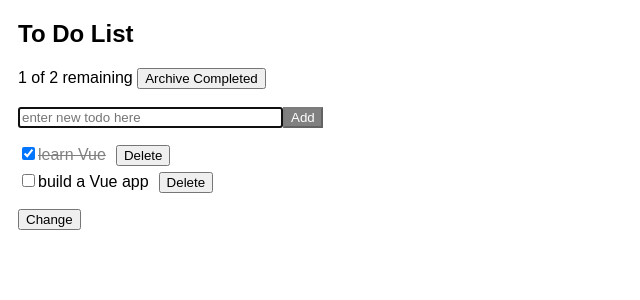
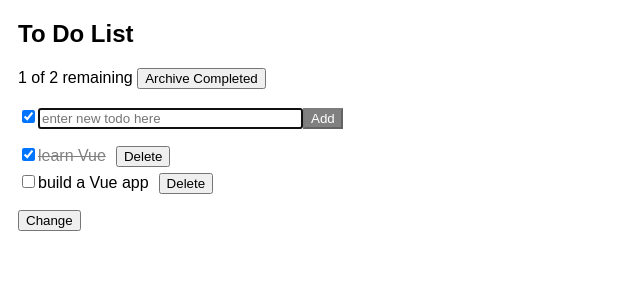
Before and after one commit to mvolkmann/vuex-easy, a Vue app: page / in a window 1280 px wide. Shown: the top 300 px of the page, without its empty margins (0-640 px from the left). Built offline with nearby package versions, Linux system fonts and the light colour scheme.

Commit message:
more progress on Input

```diff
--- a/src/App.vue
+++ b/src/App.vue
@@ -14,6 +14,7 @@ import {createTodo} from './util';
 import {createStore} from './vuex-easy/';
 
 const initialState = {
+  like: true,
   todoText: '',
   todos: []
 };
--- a/src/components/TodoList.vue
+++ b/src/components/TodoList.vue
@@ -9,14 +9,7 @@
     </div>
     <br>
     <form @submit.prevent>
-      <!-- <input
-        type="text"
-        size="30"
-        autofocus
-        placeholder="enter new todo here"
-        :value="todoText"
-        @input="setTodoText($event.target.value)"
-      >-->
+      <Input type="checkbox" path="like"/>
       <Input size="30" autofocus placeholder="enter new todo here" path="todoText"/>
       <button :disabled="!todoText" @click="addTodo">Add</button>
     </form>
--- a/src/vuex-easy/input.js
+++ b/src/vuex-easy/input.vue
@@ -1,12 +1,24 @@
+<template>
+  <input
+    v-if="useChecked"
+    :type="type"
+    :checked="value"
+    :autofocus="autofocus"
+    @input="updateValue"
+  >
+  <input v-else :type="type" :value="value" :autofocus="autofocus" @input="updateValue">
+</template>
+
+<script>
 /* eslint-disable no-console */
-import {getStore, vxe} from './index';
+import {vxe} from './index';
 
 export default {
   name: 'Input',
   props: {
     autofocus: Boolean,
     onchange: Function,
-    onenter: Function,
+    //onenter: Function,
     path: {
       type: String,
       required: true
@@ -16,8 +28,16 @@ export default {
       default: 'text'
     }
   },
+  computed: {
+    useChecked() {
+      return this.type === 'checkbox' || this.type === 'radiobutton';
+    },
+    value() {
+      return vxe.get(this.path);
+    }
+  },
   methods: {
-    handleChange(event) {
+    updateValue(event) {
       const {checked, value} = event.target;
       const {onchange, path, type} = this;
 
@@ -31,30 +51,8 @@ export default {
       vxe.set(path, v);
       if (onchange) onchange(event);
     }
-  },
-  mounted() {
-    const store = getStore();
-    store.watch(
-      () => vxe.get(this.path),
-      value => {
-        console.log('mounted: value =', value);
-        if (!value) this.$forceUpdate();
-      }
-    );
-  },
-  render() {
-    const {handleChange, onEnter, path} = this;
-    let value = vxe.get(path);
-
-    const isCheckbox = this.type === 'checkbox';
-    if (value === undefined) value = isCheckbox ? false : '';
-
-    const propName = isCheckbox ? 'checked' : 'value';
-    const inputProps = {
-      autofocus: this.autofocus,
-      [propName]: value
-    };
-
+  }
+  /*
     if (onEnter) {
       //TODO: Handle this is a Vue-specific way.
       inputProps.onKeyPress = event => {
@@ -62,7 +60,6 @@ export default {
       };
       delete inputProps.onEnter;
     }
-
-    return <input type={this.type} onInput={handleChange} {...inputProps} />;
-  }
+  */
 };
+</script>
```
